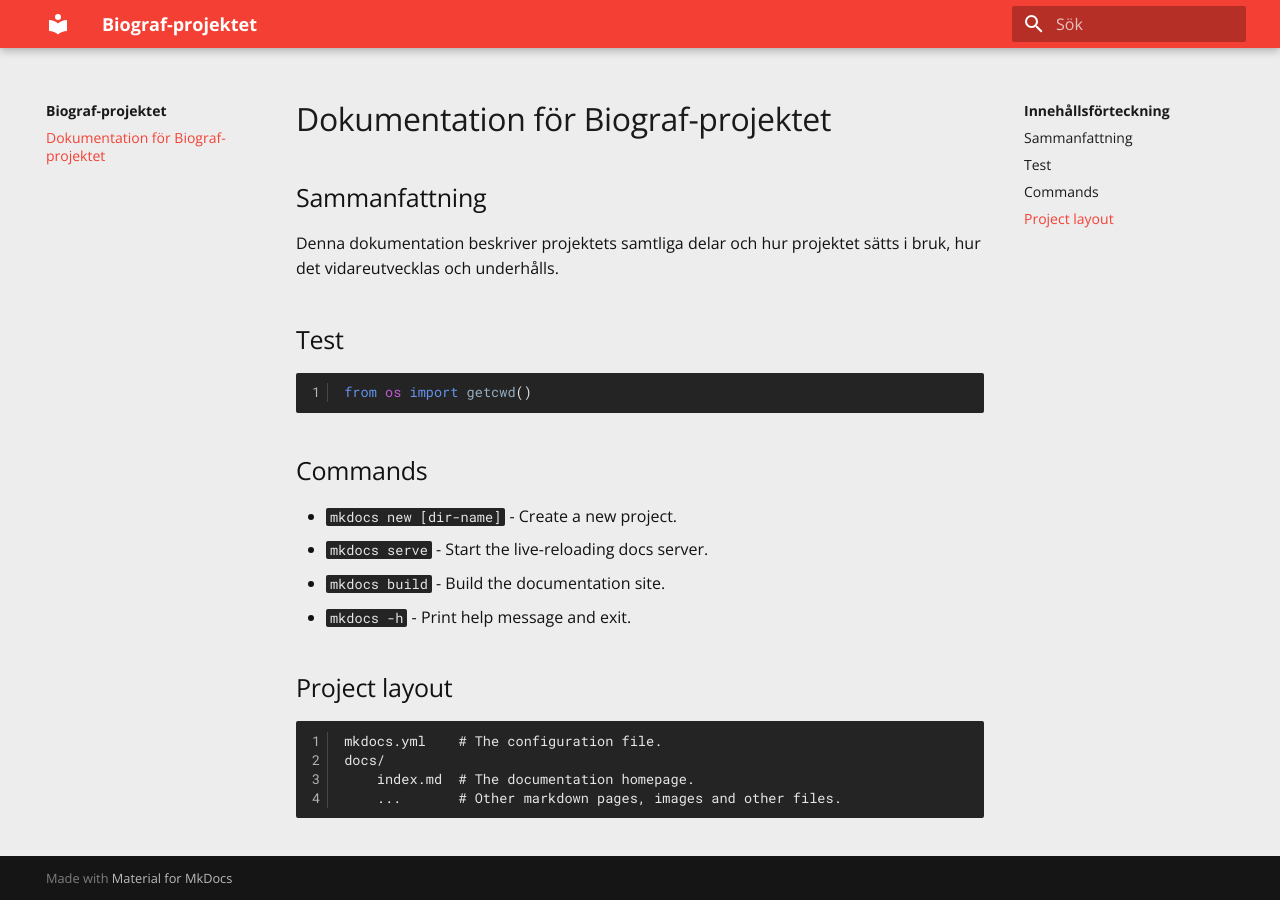
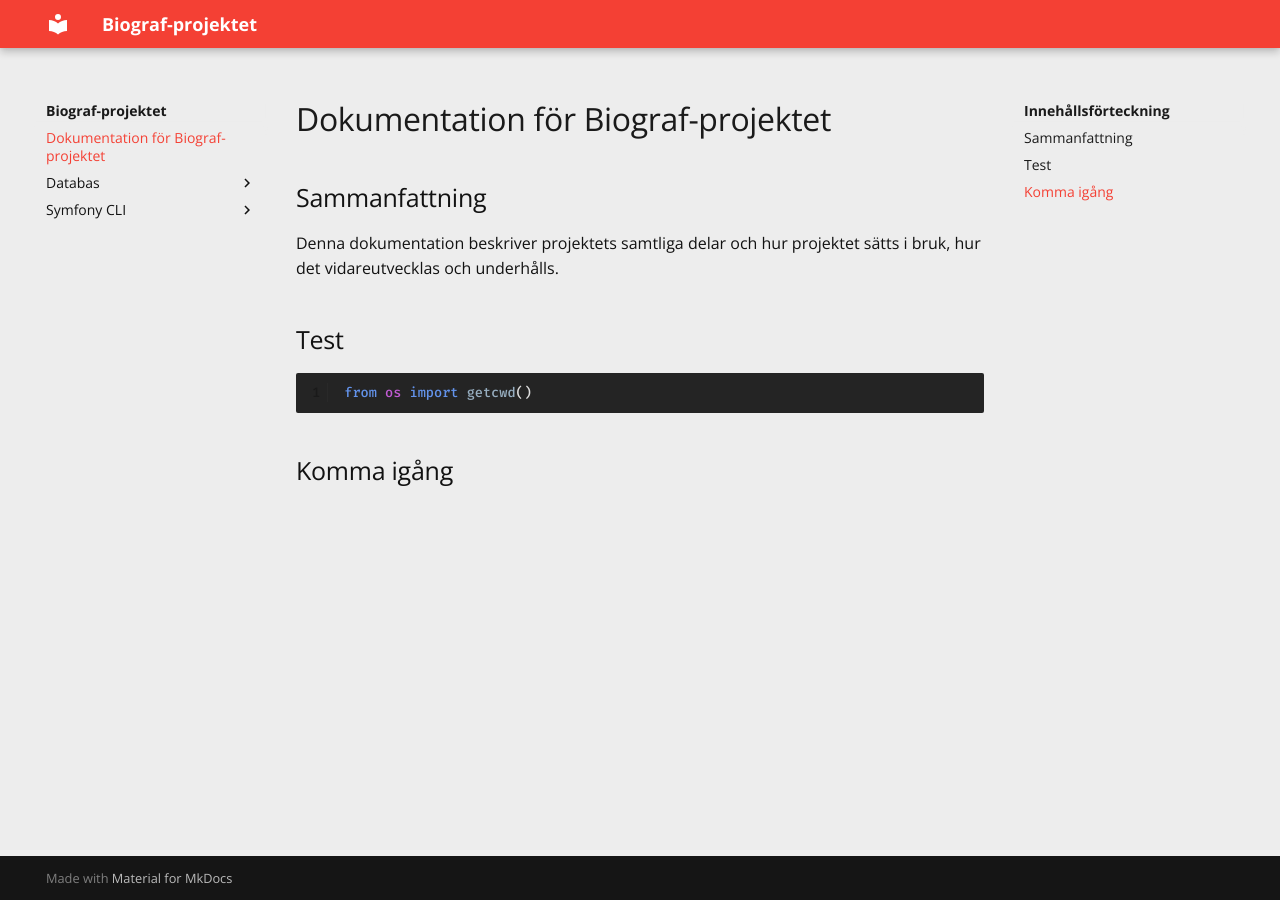
Before and after one commit to alexvnilsson-edu/biograf_app, an MkDocs documentation site: the page built from docs/docs/index.md, in a window 1280 px wide. Built offline with MkDocs 1.6.1 and Material for MkDocs 9.7.7, drawn with Linux system fonts in a browser that asks for light colours.

Commit message:
Uppdatera dokumentation.

````diff
--- /dev/null
+++ b/docs/docs/_stylesheets/details.css
@@ -0,0 +1,43 @@
+details {
+  display: block;
+}
+
+details[open] > summary::before {
+  content: "\25BC";
+}
+
+details summary {
+  display: block;
+  cursor: pointer;
+}
+
+details summary:focus {
+  outline: none;
+}
+
+details summary::before {
+  content: "\25B6";
+  padding-right: 0.5em;
+}
+
+details summary::-webkit-details-marker {
+  display: none;
+}
+
+/* Attach the "no-details" class to details tags
+     in browsers that do not support them to get
+     open/show functionality. */
+details.no-details:not([open]) > * {
+  display: none;
+}
+
+details.no-details:not([open]) summary {
+  display: block;
+}
+
+.md-typeset .admonition {
+    background-color: var(--md-default-bg-color--lighter);
+} details:not(.no-details) p, .md-typeset .admonition.note p {
+    font-family: "Fira Code";
+    font-weight: 500;
+}
--- /dev/null
+++ b/docs/docs/_stylesheets/extra.css
@@ -0,0 +1,3 @@
+body {
+    cursor: default;
+}
--- /dev/null
+++ b/docs/docs/_stylesheets/highlight.css
@@ -0,0 +1,39 @@
+@import url('https://fonts.googleapis.com/css2?family=Fira+Code:wght@500&display=swap');
+
+/* ------ Globalt ------ */
+
+code {
+    font-family: 'Fira Code';
+    font-weight: 500;
+}
+
+/* ------ Highlight ------ */
+
+.md-typeset code .lineno::before {
+    color: var(--md-code-fg-color--dark);
+    box-shadow: -0.05rem 0 var(--md-code-bg-color--lightest) inset !important;
+}
+
+/* Rad-nummer i highlight-table. */
+.highlighttable .linenos .linenodiv {
+    box-shadow: -0.05rem 0 var(--md-code-bg-color--lighter) inset !important;
+} .highlighttable .linenos .linenodiv pre {
+    color: var(--md-code-fg-color--darker);
+}
+
+/* Clipboard-knapp. */
+pre .md-clipboard {
+    color: var(--md-code-fg-color--dark);
+} pre:focus .md-clipboard, pre:hover .md-clipboard {
+    color: var(--md-code-fg-color--darkest);
+} pre .md-clipboard:focus, pre .md-clipboard:hover {
+    color: var(--md-code-fg-color--light);
+}
+
+/* ------ InlineHilite ------ */
+
+/* Inline kodblock */
+code.code_inline {
+    background-color: var(--md-default-bg-color--lighter);
+    color: var(--md-default-fg-color--light);
+}
--- a/docs/docs/styles/extra.css
+++ b/docs/docs/_stylesheets/root.css
@@ -4,9 +4,11 @@
     --md-default-fg-color--lighter:      hsl(0, 0%, 13%);
     --md-default-fg-color--lightest:     hsl(0, 0%, 16%);
     --md-default-bg-color:               hsl(0, 0%, 93%);
-    --md-default-bg-color--light:        hsl(0, 0%, 90%);
-    --md-default-bg-color--lighter:      hsl(0, 0%, 87%);
-    --md-default-bg-color--lightest:     hsl(0, 0%, 84%);
+    --md-default-bg-color--light:         hsl(0, 0%, 96%);
+    --md-default-bg-color--lighter:       hsl(0, 0%, 99%);
+    --md-default-bg-color--dark:         hsl(0, 0%, 90%);
+    --md-default-bg-color--darker:       hsl(0, 0%, 87%);
+    --md-default-bg-color--darkest:      hsl(0, 0%, 84%);
 
     --md-primary-fg-color:               hsl(4, 90%, 58%);
     --md-primary-fg-color--light:        hsl(0, 69%, 67%);
@@ -20,7 +22,9 @@
     --md-accent-bg-color--light:         hsla(0, 0%, 100%, 0.7);
 
     --md-code-bg-color:                 hsl(0, 0%, 14%);
+    --md-code-bg-color--light:          hsl(0, 0%, 22%);
     --md-code-bg-color--lighter:        hsl(0, 0%, 28%);
+    --md-code-bg-color--lightest:       hsl(0, 0%, 34%);
     --md-code-fg-color:                 hsl(0, 0%, 90%);
     --md-code-fg-color--light:          hsl(0, 0%, 93%);
     --md-code-fg-color--lighter:        hsl(0, 0%, 96%);
@@ -45,20 +49,3 @@
     --md-code-hl-generic-color--darker: #6e6e6e;
     --md-code-hl-variable-color: #bebebe;
 }
-
-.highlighttable .linenos .linenodiv {
-    box-shadow: -0.05rem 0 var(--md-code-bg-color--lighter) inset !important;
-}
-.highlighttable .linenos .linenodiv pre {
-    color: var(--md-code-fg-color--darker);
-}
-
-pre .md-clipboard {
-    color: var(--md-code-fg-color--dark);
-}
-pre:focus .md-clipboard, pre:hover .md-clipboard {
-    color: var(--md-code-fg-color--darkest);
-}
-pre .md-clipboard:focus, pre .md-clipboard:hover {
-    color: var(--md-code-fg-color--light);
-}
--- a/docs/docs/index.md
+++ b/docs/docs/index.md
@@ -10,16 +10,4 @@ Denna dokumentation beskriver projektets samtliga delar och hur projektet sätts
 from os import getcwd()
 ```
 
-## Commands
-
-* `mkdocs new [dir-name]` - Create a new project.
-* `mkdocs serve` - Start the live-reloading docs server.
-* `mkdocs build` - Build the documentation site.
-* `mkdocs -h` - Print help message and exit.
-
-## Project layout
-
-    mkdocs.yml    # The configuration file.
-    docs/
-        index.md  # The documentation homepage.
-        ...       # Other markdown pages, images and other files.
+## Komma igång
--- a/docs/docs/javascripts/config.js
+++ /dev/null
@@ -1 +0,0 @@
-hljs.initHighlighting();
--- a/docs/mkdocs.yml
+++ b/docs/mkdocs.yml
@@ -8,10 +8,28 @@ theme:
     primary: red
     accent: blue
 extra_css:
-  - styles/extra.css
+  - _stylesheets/root.css
+  - _stylesheets/extra.css
+  - _stylesheets/highlight.css
+  - _stylesheets/details.css
 markdown_extensions:
+  - admonition
+  - pymdownx.details
   - pymdownx.superfences
+  - pymdownx.inlinehilite:
+      css_class: 'code_inline'
+      style_plain_text: true
   - pymdownx.highlight:
       use_pygments: true
       linenums: true
-      linenums_style: pymdownx.inline
+      linenums_style: pymdownx-inline
+# nav:
+#   - Start: 'index.md'
+#   - 'Symfony CLI':
+#     - Introduktion: 'symfony-cli/introduction.md'
+#   - Databas:
+#     - Introduktion: 'database/introduction.md'
+#     - Entiteter: 'database/entities.md'
+plugins:
+  - awesome-pages:
+      collapse_single_pages: false
````
Also changed, not shown: docs/docs/_stylesheets/typography.css (added, +11 -0 lines), docs/docs/database/entities.md (added, +18 -0 lines), docs/docs/database/index.md (added, +5 -0 lines), docs/docs/symfony-cli/index.md (added, +13 -0 lines), docs/docs/symfony-cli/symfony-composer.md (added, +13 -0 lines), docs/docs/database/.pages (added), docs/docs/symfony-cli/.pages (added), 4 other files.
